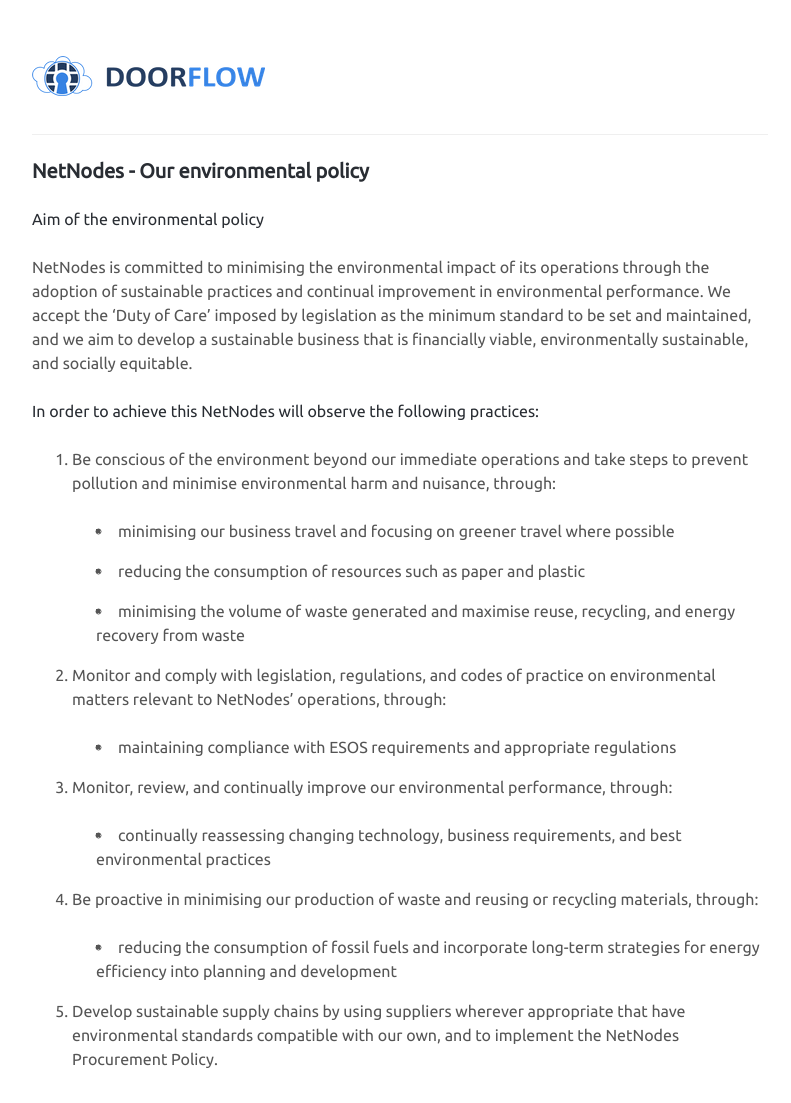
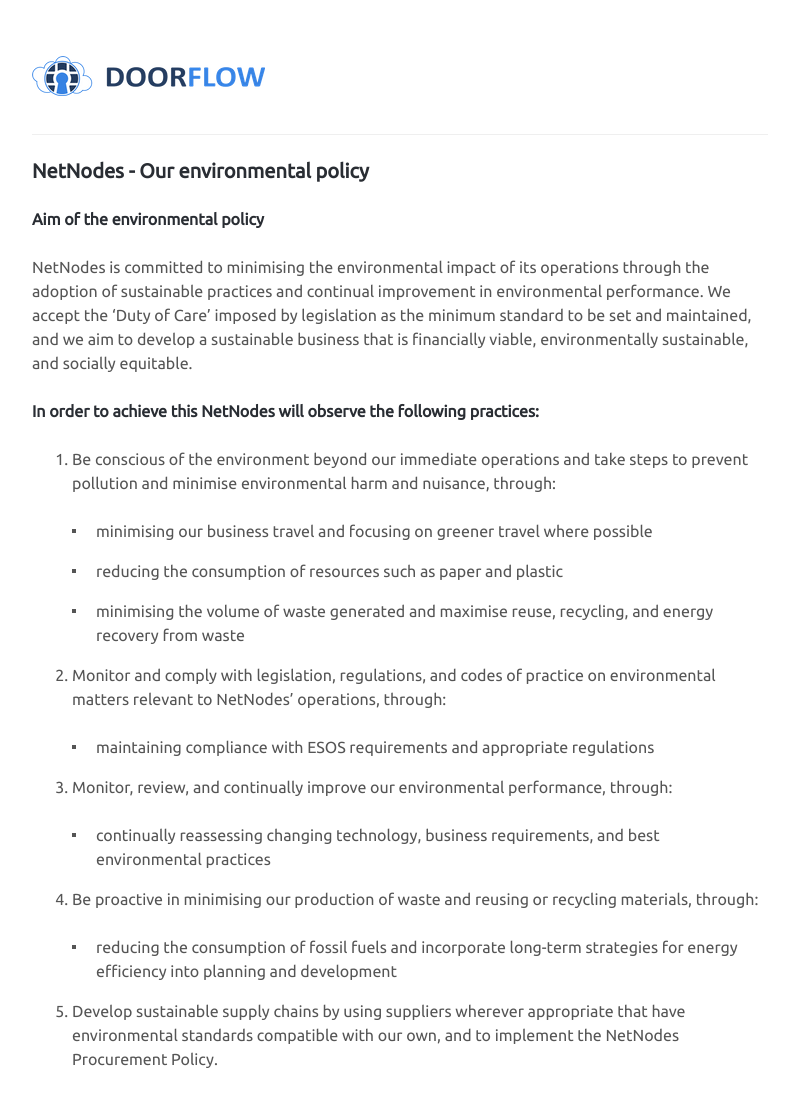
Before and after one commit to netnodes/Values, a Jekyll site: the page built from docs/environmental.md, in a window 1280 px wide. Shown: the whole page, without its empty margins (240-1031 px from the left). Built offline with Jekyll 4.4.1, drawn with Linux system fonts in a browser that asks for light colours; our own code applies the rules of GitHub Pages for plain Markdown files; a script that is not in the unit is left out.

Commit message:
Update style.css

```diff
--- a/docs/assets/css/style.css
+++ b/docs/assets/css/style.css
@@ -75,20 +75,14 @@ h2 {
   font-weight: bold;
 }
 
+h3 {
+  font-weight: bold;
+}
+
 p,
 li {
   color: rgba(var(--color__secondary), 1);
   line-height: 3rem;
-}
-
-ul {
-  margin: 3rem 0 0 0;
-  padding: 0;
-  list-style-position: inside;
-}
-
-ul li p {
-  margin: 0;
 }
 
 ul li,
@@ -97,11 +91,14 @@ ol li {
 }
 
 ul {
-  margin-left: 3rem;
+  list-style: none;
+  margin-left: 0;
+  padding-left: 0;
 }
 
 ul li {
   position: relative;
+  padding-left: 3rem;
 }
 
 ul li::before {
```
